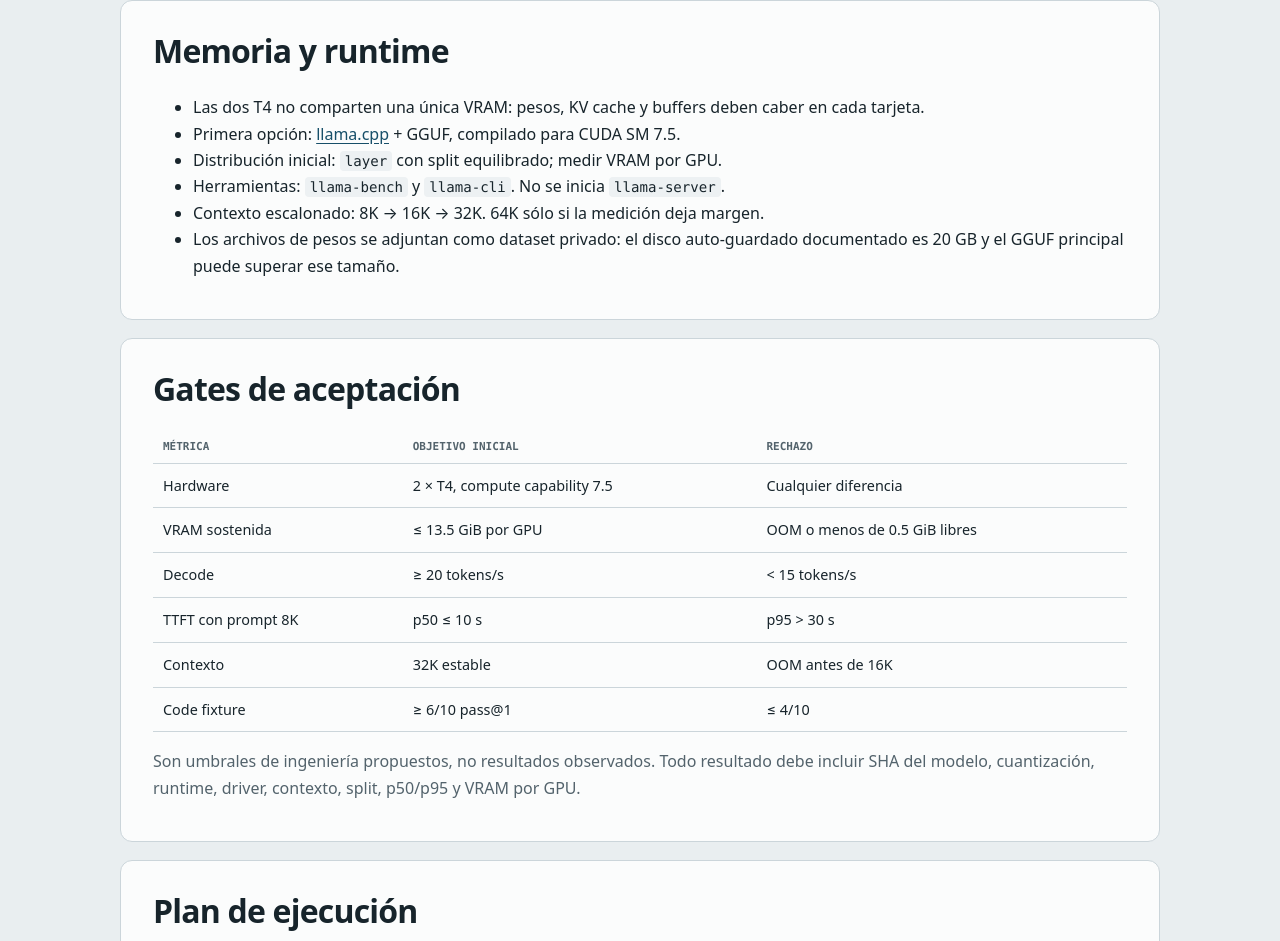
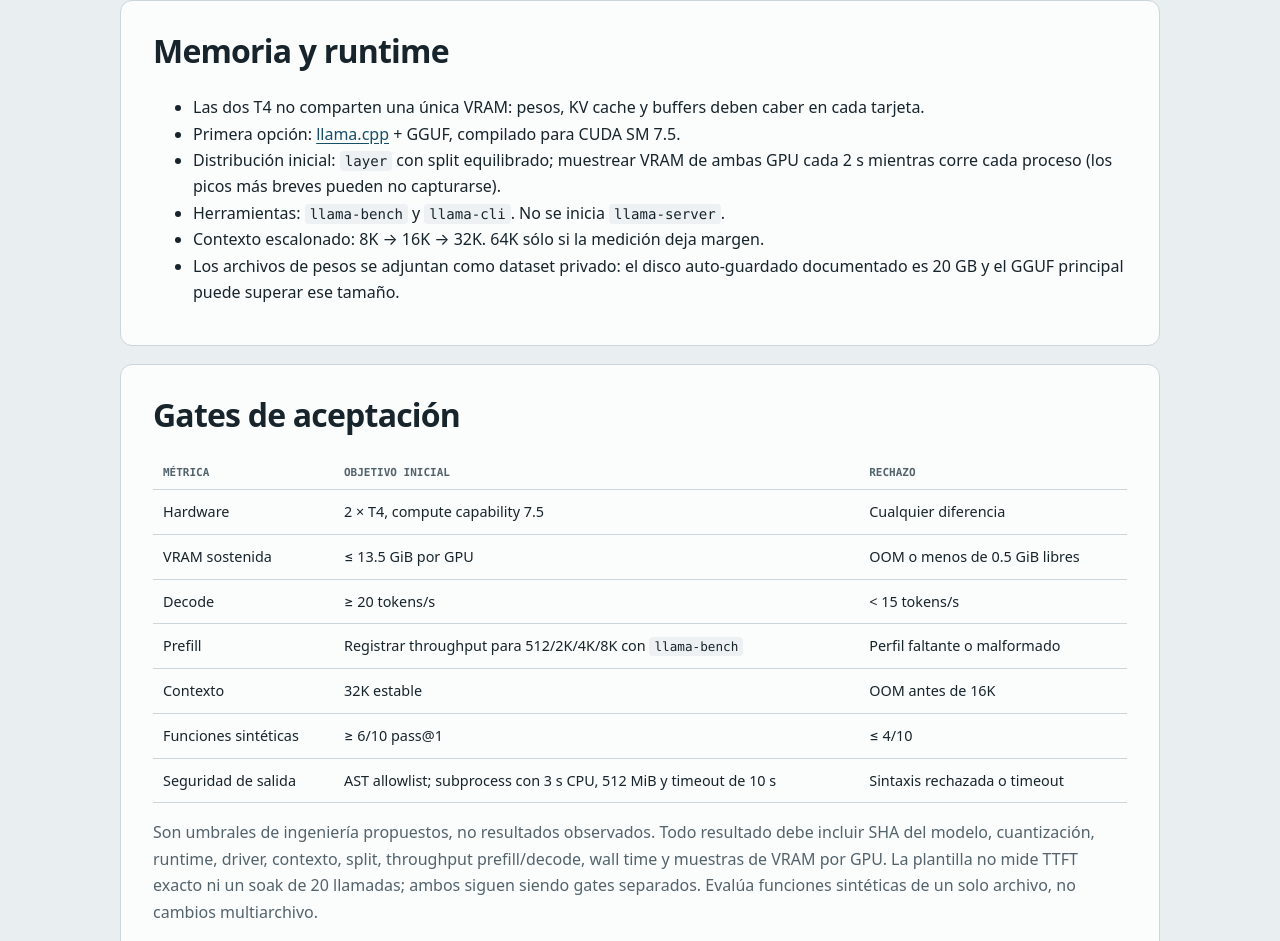
Before and after one commit to simondalmasso/0liviA, a plain HTML site: page web/kaggle-t4.html in a window 1280 px wide. Shown: the part 1742-2683 px from the top of the page. Drawn offline with Linux system fonts and the light colour scheme.

Commit message:
docs(kaggle): sync public page and checkpoint
Align the public Kaggle page, operator guide and implementation checkpoint with the hardened offline benchmark protocol. Preserve NOT RUN status.

```diff
--- a/web/kaggle-t4.html
+++ b/web/kaggle-t4.html
@@ -43,7 +43,7 @@
 <ul>
 <li>Las dos T4 no comparten una única VRAM: pesos, KV cache y buffers deben caber en cada tarjeta.</li>
 <li>Primera opción: <a href="https://github.com/ggml-org/llama.cpp">llama.cpp</a> + GGUF, compilado para CUDA SM 7.5.</li>
-<li>Distribución inicial: <code>layer</code> con split equilibrado; medir VRAM por GPU.</li>
+<li>Distribución inicial: <code>layer</code> con split equilibrado; muestrear VRAM de ambas GPU cada 2 s mientras corre cada proceso (los picos más breves pueden no capturarse).</li>
 <li>Herramientas: <code>llama-bench</code> y <code>llama-cli</code>. No se inicia <code>llama-server</code>.</li>
 <li>Contexto escalonado: 8K → 16K → 32K. 64K sólo si la medición deja margen.</li>
 <li>Los archivos de pesos se adjuntan como dataset privado: el disco auto-guardado documentado es 20 GB y el GGUF principal puede superar ese tamaño.</li>
@@ -54,11 +54,12 @@
 <tr><td>Hardware</td><td>2 × T4, compute capability 7.5</td><td>Cualquier diferencia</td></tr>
 <tr><td>VRAM sostenida</td><td>≤ 13.5 GiB por GPU</td><td>OOM o menos de 0.5 GiB libres</td></tr>
 <tr><td>Decode</td><td>≥ 20 tokens/s</td><td>&lt; 15 tokens/s</td></tr>
-<tr><td>TTFT con prompt 8K</td><td>p50 ≤ 10 s</td><td>p95 &gt; 30 s</td></tr>
+<tr><td>Prefill</td><td>Registrar throughput para 512/2K/4K/8K con <code>llama-bench</code></td><td>Perfil faltante o malformado</td></tr>
 <tr><td>Contexto</td><td>32K estable</td><td>OOM antes de 16K</td></tr>
-<tr><td>Code fixture</td><td>≥ 6/10 pass@1</td><td>≤ 4/10</td></tr>
+<tr><td>Funciones sintéticas</td><td>≥ 6/10 pass@1</td><td>≤ 4/10</td></tr>
+<tr><td>Seguridad de salida</td><td>AST allowlist; subprocess con 3 s CPU, 512 MiB y timeout de 10 s</td><td>Sintaxis rechazada o timeout</td></tr>
 </tbody></table>
-<p class="muted">Son umbrales de ingeniería propuestos, no resultados observados. Todo resultado debe incluir SHA del modelo, cuantización, runtime, driver, contexto, split, p50/p95 y VRAM por GPU.</p>
+<p class="muted">Son umbrales de ingeniería propuestos, no resultados observados. Todo resultado debe incluir SHA del modelo, cuantización, runtime, driver, contexto, split, throughput prefill/decode, wall time y muestras de VRAM por GPU. La plantilla no mide TTFT exacto ni un soak de 20 llamadas; ambos siguen siendo gates separados. Evalúa funciones sintéticas de un solo archivo, no cambios multiarchivo.</p>
 </section>
 <section class="section"><h2>Plan de ejecución</h2>
 <ol>
@@ -69,6 +70,7 @@
 <li>Exportar <code>metrics.json</code>, revisar calidad fuera de Kaggle y documentar resultados.</li>
 <li>Integrar un proveedor sólo si existe otra infraestructura autorizada con coste cero verificado; Kaggle no entra al router.</li>
 </ol>
+<p>La notebook separa stdout/stderr, incluye throughput de <code>llama-bench</code> y muestras de VRAM en <code>metrics.json</code>. El código generado pasa por una política AST y un subprocess con límites; es defensa en profundidad para el fixture, no un sandbox general.</p>
 <p><span class="tag stop">Estado actual: no ejecutado</span> No se inició sesión GPU, no se cargó ningún modelo, no se midió velocidad ni se desplegó producción.</p>
 </section>
 </main>
```
Also changed, not shown: 2 other files.
